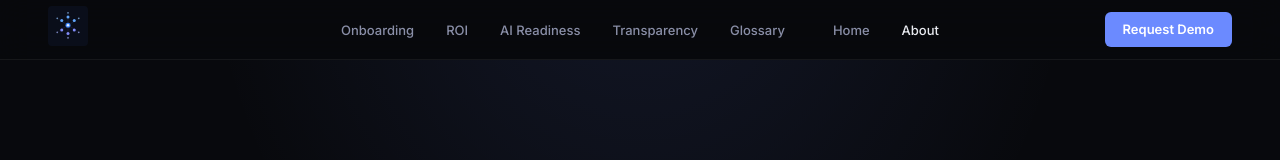
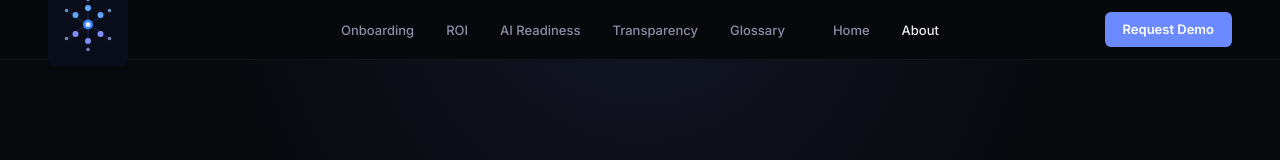
Before and after one commit to tjmuttonCIQ/CIQWebsiteRev1, a plain HTML site: page about.html in a window 1280 px wide. Shown: the top 160 px of the page. Drawn offline with nearby package versions, Linux system fonts and the light colour scheme; a web font is replaced by a local one.

Commit message:
Increase logo height in about.html

```diff
--- a/about.html
+++ b/about.html
@@ -169,7 +169,7 @@ footer{padding:28px 48px;border-top:1px solid var(--border);display:flex;align-i
   <!--<header>-->
 <nav>
     <a href="/">
-      <img src="assets/04-dark-mark-only.svg" alt="Celeste IQ" height="40" />
+      <img src="assets/04-dark-mark-only.svg" alt="Celeste IQ" height="80" />
     </a>
 
 
```
